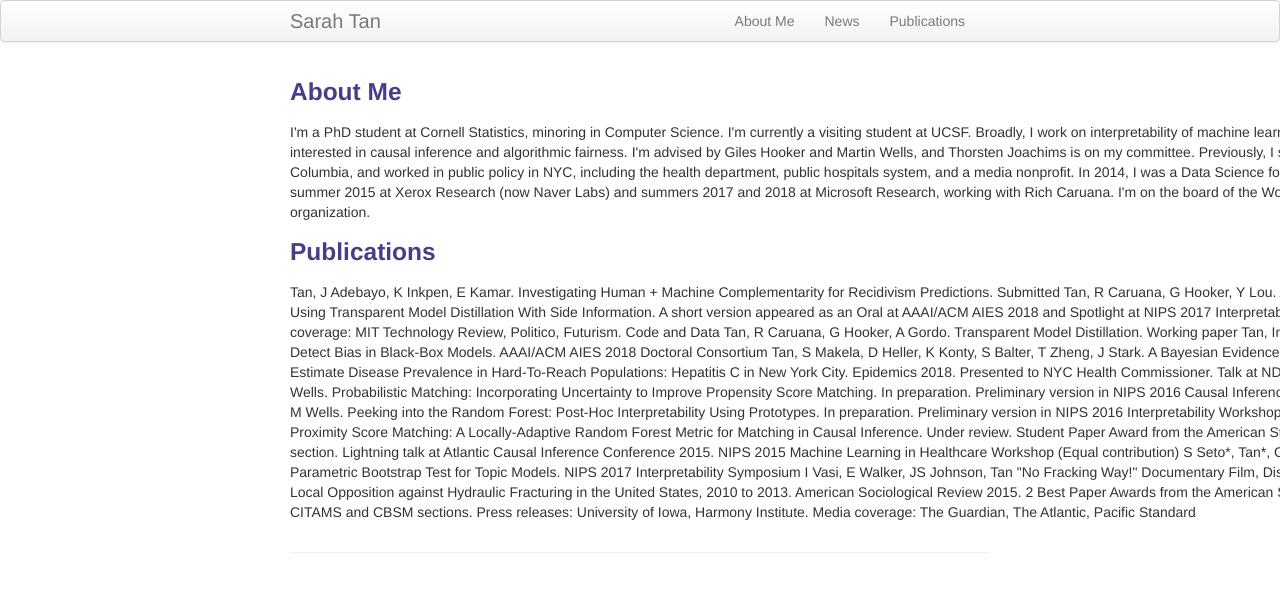
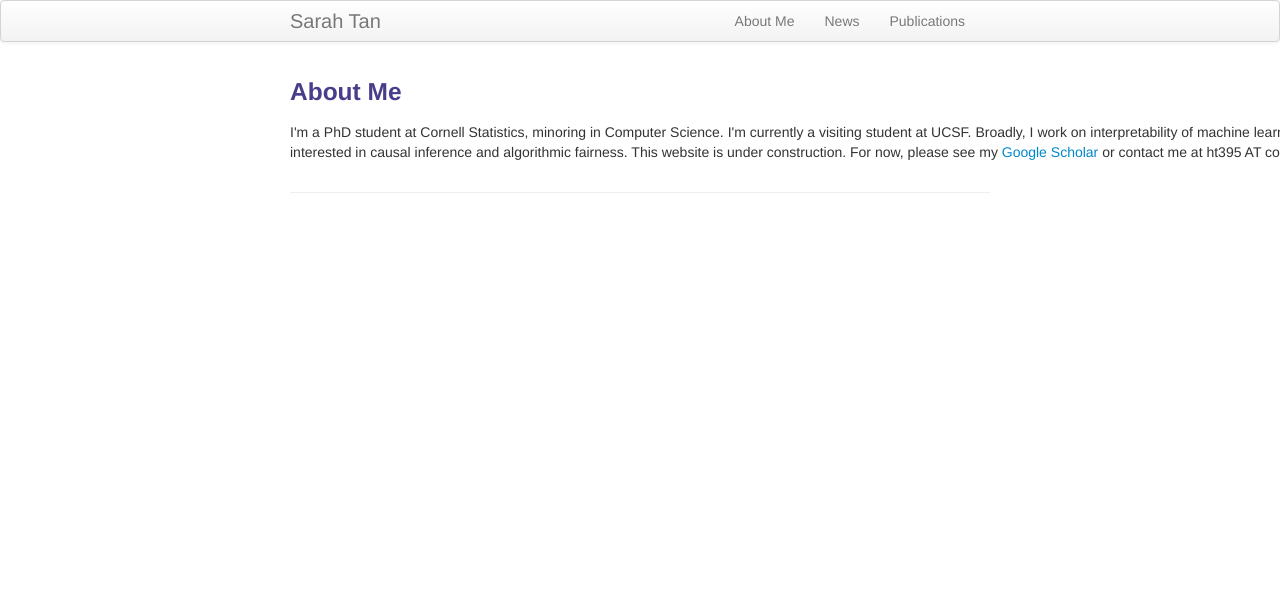
Before and after one commit to shftan/shftan.github.io, a Jekyll site: the page built from index.md, in a window 1280 px wide. Shown: the top 592 px of the page. Built offline with Jekyll 4.4.1, drawn with Linux system fonts in a browser that asks for light colours.

Commit message:
Update index.md

```diff
--- a/index.md
+++ b/index.md
@@ -6,27 +6,5 @@ keywords: Sarah Tan, Cornell, Statistics, interpretability, causal inference
 ---
 
 <div class="container" id="about"><h3>About Me</h3>
-I'm a PhD student at Cornell Statistics, minoring in Computer Science. I'm currently a visiting student at UCSF. Broadly, I work on interpretability of machine learning methods. I'm also interested in causal inference and algorithmic fairness. I'm advised by Giles Hooker and Martin Wells, and Thorsten Joachims is on my committee. Previously, I studied at Berkeley and Columbia, and worked in public policy in NYC, including the health department, public hospitals system, and a media nonprofit. In 2014, I was a Data Science for Social Good fellow. I spent summer 2015 at Xerox Research (now Naver Labs) and summers 2017 and 2018 at Microsoft Research, working with Rich Caruana. I'm on the board of the Women in Machine Learning organization.
+I'm a PhD student at Cornell Statistics, minoring in Computer Science. I'm currently a visiting student at UCSF. Broadly, I work on interpretability of machine learning methods. I'm also interested in causal inference and algorithmic fairness. This website is under construction. For now, please see my <a href="https://scholar.google.com/citations?user=_tSKmPYAAAAJ&hl=en">Google Scholar</a> or contact me at ht395 AT cornell.edu.
 </div>
-
-<div class="container" id="publications"><h3>Publications</h3>
-Tan, J Adebayo, K Inkpen, E Kamar. Investigating Human + Machine Complementarity for Recidivism Predictions. Submitted
-
-Tan, R Caruana, G Hooker, Y Lou. Auditing Black-Box Models Using Transparent Model Distillation With Side Information. A short version appeared as an Oral at AAAI/ACM AIES 2018 and Spotlight at NIPS 2017 Interpretability Symposium. Media coverage: MIT Technology Review, Politico, Futurism. Code and Data
-
-Tan, R Caruana, G Hooker, A Gordo. Transparent Model Distillation. Working paper
-
-Tan, Interpretable Approaches to Detect Bias in Black-Box Models. AAAI/ACM AIES 2018 Doctoral Consortium
-
-Tan, S Makela, D Heller, K Konty, S Balter, T Zheng, J Stark. A Bayesian Evidence Synthesis Approach to Estimate Disease Prevalence in Hard-To-Reach Populations: Hepatitis C in New York City. Epidemics 2018. Presented to NYC Health Commissioner. Talk at NDRI. Code
-
-Tan, G Hooker, M Wells. Probabilistic Matching: Incorporating Uncertainty to Improve Propensity Score Matching. In preparation. Preliminary version in NIPS 2016 Causal Inference Workshop
-
-Tan, G Hooker, M Wells. Peeking into the Random Forest: Post-Hoc Interpretability Using Prototypes. In preparation. Preliminary version in NIPS 2016 Interpretability Workshop
-
-Tan, D Miller, J Savage. Proximity Score Matching: A Locally-Adaptive Random Forest Metric for Matching in Causal Inference. Under review. Student Paper Award from the American Statistical Association's SSPA section. Lightning talk at Atlantic Causal Inference Conference 2015. NIPS 2015 Machine Learning in Healthcare Workshop
-
-(Equal contribution) S Seto*, Tan*, G Hooker, M Wells. A Double Parametric Bootstrap Test for Topic Models. NIPS 2017 Interpretability Symposium
-
-I Vasi, E Walker, JS Johnson, Tan "No Fracking Way!" Documentary Film, Discursive Opportunity, and Local Opposition against Hydraulic Fracturing in the United States, 2010 to 2013. American Sociological Review 2015. 2 Best Paper Awards from the American Sociological Association's CITAMS and CBSM sections. Press releases: University of Iowa, Harmony Institute. Media coverage: The Guardian, The Atlantic, Pacific Standard
-</div>
```
